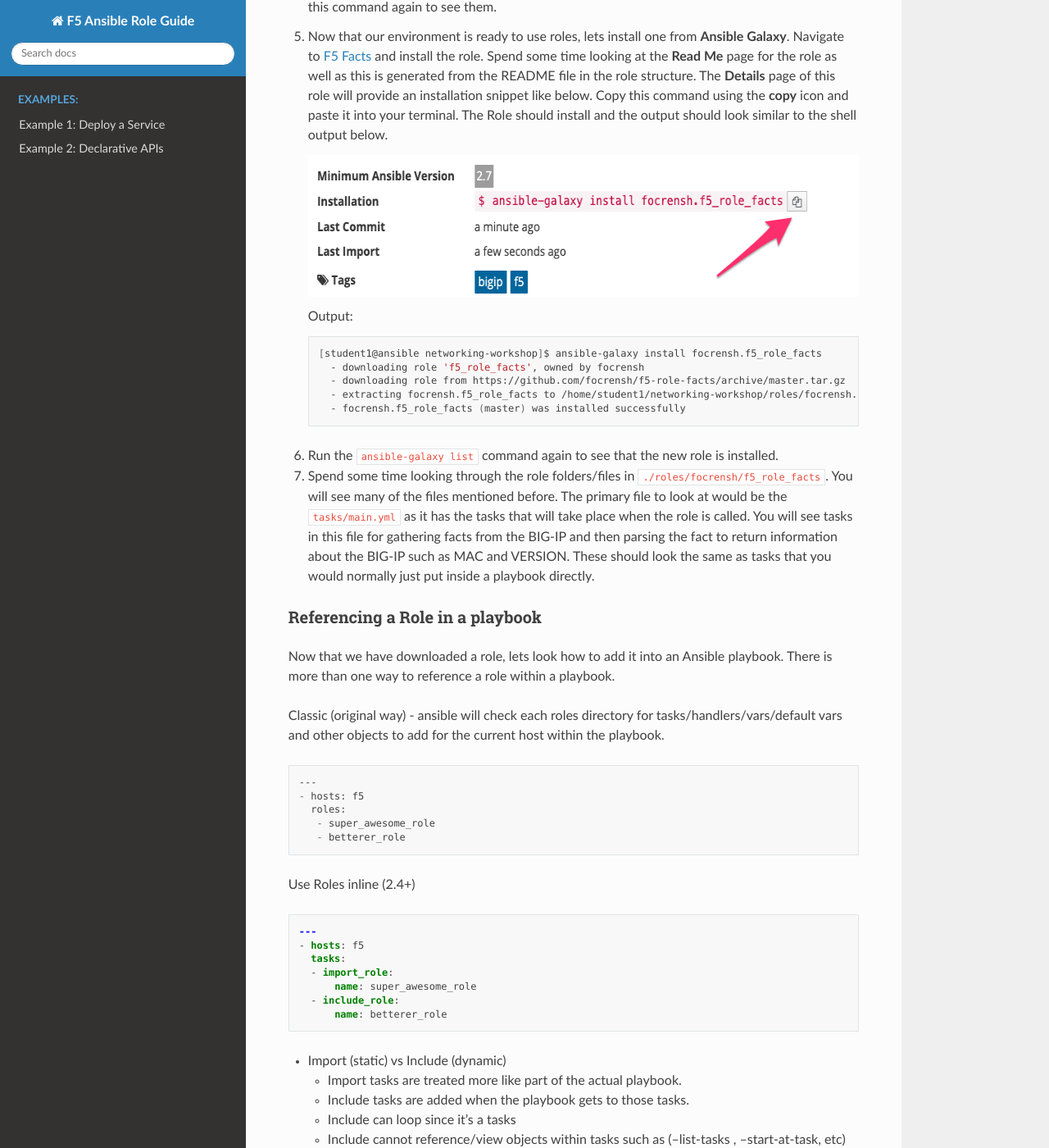
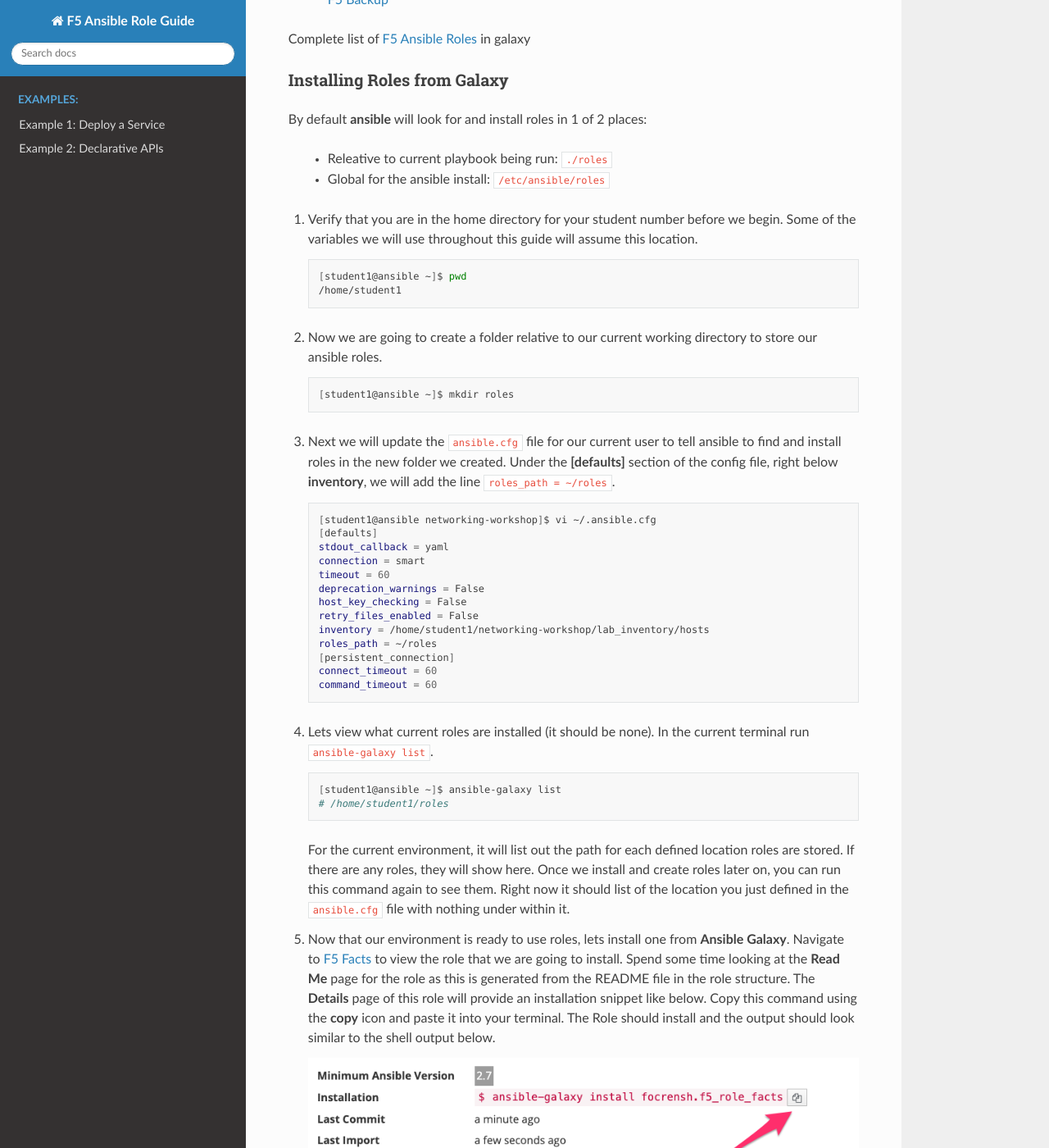
Before and after one commit to focrensh/role-lab, a Sphinx documentation site: the page built from docs/index.rst, in a window 1280 px wide and 1400 px high, scrolled down 3348 px. Shown: the whole window at 82% size. Built offline with Sphinx 7.4.7 and the Read the Docs theme 2.0.0, drawn with Linux system fonts in a browser that asks for light colours; some of the changed text lies outside the part shown.

Commit message:
role updates

```diff
--- a/docs/examples/ex1_modules.rst
+++ b/docs/examples/ex1_modules.rst
@@ -3,35 +3,48 @@
 
 In this section we will create a new role and then add it to our existing playbook. The outline of the role is below.
 
-- Create Role to deploy BIG-IP Service
+- Create Role to deploy a BIG-IP Service
+
   - Create Nodes
   - Create Pool
   - Add Pool Members to Pool
   - Create Virtual Server
 
-#. The first step will be to create the file/folder structure for the role. Luckily there is an ``ansible-galaxy init`` command that can be used to create the base directory structure for writing a role. All of the directories dont have to be utilized. The command below will create a role in the ``roles`` directory called **f5_role_service** and you should see the success message once done.
+#. The first step will be to create the file/folder structure for the role. Luckily there is an ``ansible-galaxy init`` command that can be used to create the base directory structure for writing a role. All of the directories dont have to be utilized. The command below will create a role in the ``roles`` directory called **f5_role_service** and you should see the success message once done. From your home directory, run the following command.
 
    .. code:: shell
 
-     [student1@ansible networking-workshop]$ ansible-galaxy init roles/f5_role_service
+     ansible-galaxy init roles/f5_role_service
+
+   .. code:: shell
+
+     [student1@ansible ~]$ ansible-galaxy init roles/f5_role_service
      - roles/f5_role_service was created successfully
 
-   With the role created you can now view the empty files/folders that were created from the role. Navigate to the role folder with ``cd roles/f5_role_service`` and look through the files.
+   With the role created you can now view the empty files/folders that were created from the command. Navigate to the role folder with ``cd roles/f5_role_service`` and look through the files.
 
-#. Next we will set the default connection details for role to use when connecting to a device. Since these vars will be **defaults** they can easily be overwritten by specifying vars in the playbook or when calling the role. They will only be used if nothing else with higher precdence is set. Edit the ``defaults/main.yml`` file with the connection details below.
+#. We will now set the default connection details for role to use when connecting to a BIG-IP. Since these vars will be **defaults** they can easily be overwritten by specifying vars in the playbook or when calling the role. They will only be used if nothing else with higher precedence is set. Edit the ``defaults/main.yml`` file with the connection details below. Remember that the variables in this file, such as **private_ip** are defined within our environments ``inventory/host`` file.
+
+   .. code:: shell
+
+     vi defaults/main.yml
 
    .. code:: YAML
 
       ---
       # defaults file for roles/f5_role_service
       provider:
-        server: "{{private_ip}}"
-        user: "{{ansible_user}}"
-        password: "{{ansible_ssh_pass}}"
+        server: "{{ private_ip }}"
+        user: "{{ ansible_user }}"
+        password: "{{ ansible_ssh_pass }}"
         server_port: 8443
         validate_certs: no
 
-#. The next part will be the primry part of the role. It will define the actual tasks that will run when the role is added to a playbook. Edit the ``tasks/main.yml`` file to have the tasks in the snippet below. The intent of this guide is to demonstrate roles and not modules so we will not be going in depth on the individual modules listed below. The variables defined here will be pulled from your ansible inventory file.
+#. The next part will be the primry part of the role. It will define the actual tasks that will run when the role is added to a playbook (Create Nodes, Pools VirtualServer, etc). Edit the ``tasks/main.yml`` file to have the tasks in the snippet below. The intent of this guide is to demonstrate roles and not modules so we will not be going in depth on the individual modules listed below. The variables defined here will be pulled from your ansible inventory file.
+
+   .. code:: shell
+
+     vi tasks/main.yml
 
    .. code:: YAML
 
@@ -77,11 +90,9 @@
         debug:
           msg: "The VIP (Virtual IP) is https://{{ansible_host}}"
 
-#. For good practice you should now modify the ``README.md`` in the roles folder with basic information about the role. It will have a template already laid out to make filling it out easier. It is common to add a short description, examples of what variables are needed, and an example of using the role in a playbook. This is not required, but is good practice. For an idea of what to put here, looking at existing Roles on galaxy is a good place to start.
+#. It is best practice to modify the ``README.md`` in the roles folder with basic information about the role. It will have a template already laid out to make filling it out easier. It is common to add a short description, examples of what variables are needed, and an example of using the role in a playbook. This is not required, but is good practice. For an idea of what to put here, looking at existing Roles on galaxy is a good place to start. ``meta/main.yml`` allows you to also specify author, revision, and dependency information to the role as well. This information will be used by Ansible Galaxy portal as well. For the sake of this guide, we can skip this step for now.
 
-#. Now that our Role is ready for use, lets add it to our playbook we created in the main section of this guide. Go back to your primary working directory with ``cd /home/student1/networking-workshop/``. Open up the playbook ``role_playbook.yml`` and add the newly created role leaving the **facts** role there. It will be the same syntax as the **facts** role we added earlier.
-
-#. Run the play book with ``ansible-playbook role_playbook.yml``. The playbook will return the device info as before, but it will now also create the Service defined in the new Role.
+#. Now that our Role is ready for use, lets add it to our playbook we created in the main section of this guide. Go back to your primary working directory with ``cd ~``. Open up the playbook ``role_playbook.yml`` and add the newly created role leaving the **facts** role there. It will be the same syntax as the **facts** role we added earlier.
 
    .. code:: YAML
 
@@ -100,4 +111,35 @@
             name: f5_role_service
 
 
-#. **Optional** As a challenge, edit the playbook so that the Service Role only runs when the Version of the BIG-IP matches what yours currently returns in the first role.
+#. Run the play book with ``ansible-playbook role_playbook.yml``. The playbook will return the device info as before, but it will now also create the Service defined in the new Role. You should see the new tasks run with a similar output to what is below.
+
+   .. code:: shell
+
+      TASK [include_role : f5_role_service]
+
+      TASK [f5_role_service : CREATE NODES]
+      changed: [f5] => (item=host1)
+      changed: [f5] => (item=host2)
+
+      TASK [f5_role_service : CREATE POOL] *
+      changed: [f5]
+
+      TASK [f5_role_service : ADD POOL MEMBERS]
+      changed: [f5] => (item=host1)
+      changed: [f5] => (item=host2)
+
+      TASK [f5_role_service : ADD VIRTUAL SERVER]
+      changed: [f5]
+
+      TASK [f5_role_service : PRINT OUT WEB VIP FOR F5]
+      ok: [f5] =>
+        msg: The VIP (Virtual IP) is https://IP
+
+      PLAY RECAP
+      f5                         : ok=9    changed=5    unreachable=0    failed=0    skipped=0    rescued=0    ignored=0
+
+
+
+   .. NOTE:: You should be able to now reach the F5 Service created by the role by putting the URL provided in the output in your browser. You can also log back into the BIG-IP using the same URL but with ``:8443`` at the end.
+
+#. **Optional** As a challenge, edit the playbook so that the Service Role only runs when the Version of the BIG-IP matches what yours currently returns in the first role. This will demonstrate that the facts that the first role gathered can be used to decide future actions in your playbook!
--- a/docs/index.rst
+++ b/docs/index.rst
@@ -11,19 +11,31 @@
    examples/ex2_declarative
 
 
+Lab Environment
+---------------
+
+You will get login information at the beginning of class. Verify you can ssh to your lab ansible host on the primary page using your student number. Below is a diagram of the lab environment that you will be working in.
+
+|labenv|
+
+.. NOTE:: You can retrieve the IP of your F5 BIG-IP instance in /home/studentX/networking_workshop/lab_inventory/hosts file. Access the GUI in  the browser with https://X.X.X.X:8443/
+
 What is an Ansible Role
 -----------------------
 
-Ansible role is an independent component which allows reuse of common configuration steps. Ansible roles have to be used within playbook. An Ansible role is a set of tasks to configure a device to a desired state. Roles are defined using YAML files with a predefined directory structure. This predefined structure allows a roles behavior to be predictable when reusing them.
-
-We will go over the directory structure later in the lab
+An Ansible role is an independent component which allows reuse of common configuration objects. You can use an Ansible Role by adding to a new or existing playbook. An Ansible role is a set of tasks to configure a device to a desired state. Roles are defined using YAML files with a predefined directory structure. This predefined structure allows a roles behavior to be predictable when reusing them. We will go over this directory structure later in the lab
 
 For complete documentation refer to https://docs.ansible.com/ansible/latest/user_guide/playbooks_reuse_roles.html
 
 Why use an Ansible Role
 -----------------------
 
-Advantages: The proper organization of roles will not only simplify your work with scripts, improving their structure and further support, but also eliminates duplication of tasks in playbooks. A role is a way of splitting Ansible tasks into files which are easier to manipulate with.
+Roles allow you to group common tasks or actions together to create a desired end state. By adding these tasks to a role, you are allowing the reference of a single object, the role, to add similar functionality to any playbook.
+
+- Reduce rework (common functionality is shared)
+- Improve reliability (lower number of 1-off playbooks)
+- Single Source-of-Truth for the role
+- Makes playbooks easier to read
 
 Role Structure
 --------------
@@ -73,7 +85,7 @@
 
 - Installing NGINX regardless of destination platform. (https://galaxy.ansible.com/nginxinc/nginx)
 
-  - The Role can figure out if its debian or ubuntu or others and run the appropriate modules/commands to install nginx
+  - The Role can figure out if the platform is debian, ubuntu, or others and run the appropriate modules/commands to install nginx
 
 - Group common tasks together to get a desired outcome
 
@@ -90,42 +102,47 @@
    - Releative to current playbook being run: ``./roles``
    - Global for the ansible install: ``/etc/ansible/roles``
 
-#. Navigate to the ``networking-workshop/`` directory.
+#. Verify that you are in the home directory for your student number before we begin. Some of the variables we will use throughout this guide will assume this location.
 
    .. code:: shell
 
-      [student1@ansible ~]$ cd networking-workshop/
-      [student1@ansible networking-workshop]$
+      [student1@ansible ~]$ pwd
+      /home/student1
 
 #. Now we are going to create a folder relative to our current working directory to store our ansible roles.
 
    .. code:: shell
 
-      [student1@ansible networking-workshop]$ mkdir roles
+      [student1@ansible ~]$ mkdir roles
 
-#. Next we will update the **ansible.cfg** file for our current user to tell ansible to find and install roles in the new folder we created. At the bottom of the file we will add the line ``roles_path = ./roles``.
+#. Next we will update the ``ansible.cfg`` file for our current user to tell ansible to find and install roles in the new folder we created. Under the **[defaults]** section of the config file, right below **inventory**, we will add the line ``roles_path = ~/roles``.
 
    .. code:: shell
 
       [student1@ansible networking-workshop]$ vi ~/.ansible.cfg
       [defaults]
+      stdout_callback = yaml
       connection = smart
       timeout = 60
+      deprecation_warnings = False
+      host_key_checking = False
+      retry_files_enabled = False
       inventory = /home/student1/networking-workshop/lab_inventory/hosts
-      host_key_checking = False
-      private_key_file = /home/student1/.ssh/aws-private.pem
-      roles_path = ./roles
+      roles_path = ~/roles
+      [persistent_connection]
+      connect_timeout = 60
+      command_timeout = 60
 
 #. Lets view what current roles are installed (it should be none). In the current terminal run ``ansible-galaxy list``.
 
    .. code:: shell
 
-      [student1@ansible networking-workshop]$ ansible-galaxy list
-      # /---/.ansible/roles
+      [student1@ansible ~]$ ansible-galaxy list
+      # /home/student1/roles
 
-   For the current environment, it will list out the path for each defined location roles are stored. If there are any roles, they will show here. Once we install and create roles later on, you can run this command again to see them.
+   For the current environment, it will list out the path for each defined location roles are stored. If there are any roles, they will show here. Once we install and create roles later on, you can run this command again to see them. Right now it should list of the location you just defined in the ``ansible.cfg`` file with nothing under within it.
 
-#. Now that our environment is ready to use roles, lets install one from **Ansible Galaxy**. Navigate to |f5rolefacts| and install the role. Spend some time looking at the **Read Me** page for the role as well as this is generated from the README file in the role structure. The **Details** page of this role will provide an installation snippet like below. Copy this command using the **copy** icon and paste it into your terminal. The Role should install and the output should look similar to the shell output below.
+#. Now that our environment is ready to use roles, lets install one from **Ansible Galaxy**. Navigate to |f5rolefacts| to view the role that we are going to install. Spend some time looking at the **Read Me** page for the role as this is generated from the README file in the role structure. The **Details** page of this role will provide an installation snippet like below. Copy this command using the **copy** icon and paste it into your terminal. The Role should install and the output should look similar to the shell output below.
 
    |role-install|
 
@@ -136,18 +153,29 @@
       [student1@ansible networking-workshop]$ ansible-galaxy install focrensh.f5_role_facts
         - downloading role 'f5_role_facts', owned by focrensh
         - downloading role from https://github.com/focrensh/f5-role-facts/archive/master.tar.gz
-        - extracting focrensh.f5_role_facts to /home/student1/networking-workshop/roles/focrensh.f5_role_facts
+        - extracting focrensh.f5_role_facts to /home/student1/roles/focrensh.f5_role_facts
         - focrensh.f5_role_facts (master) was installed successfully
 
 #. Run the ``ansible-galaxy list`` command again to see that the new role is installed.
 
-#. Spend some time looking through the role folders/files in ``./roles/focrensh/f5_role_facts``. You will see many of the files mentioned before. The primary file to look at would be the ``tasks/main.yml`` as it has the tasks that will take place when the role is called. You will see tasks in this file for gathering facts from the BIG-IP and then parsing the fact to return information about the BIG-IP such as MAC and VERSION. These should look the same as tasks that you would normally just put inside a playbook directly.
+   .. code:: shell
+
+      [student1@ansible ~]$ ansible-galaxy list
+      # /home/student1/roles
+      - focrensh.f5_role_facts, master
+
+#. Spend some time looking through the role folders/files in ``./roles/focrensh.f5_role_facts``. You will see many of the files mentioned before. The primary file to look at would be the ``tasks/main.yml`` as it has the tasks that will take place when the role is called. You will see tasks in this file for gathering facts from the BIG-IP and then parsing the fact to return information about the BIG-IP such as MAC and VERSION. These should look the same as tasks that you would normally put inside a playbook directly.
+
+   Primary files to take note of:
+
+   - ``./roles/focrensh.f5_role_facts/tasks/main.yml`` Tasks for the role
+   - ``./roles/focrensh.f5_role_facts/defaults/main.yml`` Default Vars for the role
 
 Referencing a Role in a playbook
 ~~~~~~~~~~~~~~~~~~~~~~~~~~~~~~~~
 Now that we have downloaded a role, lets look how to add it into an Ansible playbook. There is more than one way to reference a role within a playbook.
 
-Classic (original way) - ansible will check each roles directory for tasks/handlers/vars/default vars and other objects to add for the current host within the playbook.
+Classic (original way) - ansible will check each roles directory for tasks, handlers, vars, default, vars and other objects to add for the current host within the playbook. This is declared at the top of the play before ``tasks`` are defined. These objects will run before the tasks section begins.
 
 .. code:: rst
 
@@ -157,7 +185,7 @@
       - super_awesome_role
       - betterer_role
 
-Use Roles inline (2.4+)
+Use Roles inline (2.4+). With this method, the role is treated more like a task itself within the playbook. It allows you to define when the role is referneced within the playbook. You will see that the example roles below are mentioned under the ``tasks`` section.
 
 .. code:: yaml
 
@@ -169,11 +197,14 @@
      - include_role:
          name: betterer_role
 
+
+Using a role as a task has two different variants itself as show above. Import and Include.
+
 - Import (static) vs Include (dynamic)
 
   - Import tasks are treated more like part of the actual playbook.
   - Include tasks are added when the playbook gets to those tasks.
-  - Include can loop since it’s a tasks
+  - Include can loop
   - Include cannot reference/view objects within tasks such as (--list-tasks , --start-at-task, etc)
 
 Roles can use vars, tags, and conditionals just like other tasks. Below is an example of adding 2 variables to a role inline of the playbook.
@@ -185,11 +216,15 @@
         - include_role:
            name: super_awesome_role
           vars:
-           dir: '/opt/test'
+           app_name: app123
            app_port: 8080
 
 
-#. Lets create a playbook that will call the role we created in the previous section. Create a new playbook called ``role_playbook.yml`` and copy the yaml below into it. The name of the role matches that of the role that is now inside of the ``./roles`` directory. Notice that we are including the role into the playbook similar to tasks. When the ``include_role`` task triggers it will run the tasks within it as if they were then part of the playbook.
+#. Lets create a playbook that will call the role we created in the previous section. Create a new playbook called ``role_playbook.yml`` and copy the yaml below into it. The name of the role matches that of the role that is now inside of the ``./roles`` directory. Notice that we are including the role into the playbook similar to tasks. When the ``include_role`` task triggers it will run the tasks within it as if they were then part of the playbook. Make sure you are back in the home directory of your user with ``cd ~``.
+
+   .. code:: bash
+
+      [student1@ansible ~]$ vi role_playbook.yml
 
    .. code:: yaml
 
@@ -204,9 +239,13 @@
         - include_role:
             name: focrensh.f5_role_facts
 
-#. Run the play book with ``ansible-playbook role_playbook.yml``. The playbook>>role should output the VirtualServers, MAC, and VERSION of the BIG-IP.
+#. Run the play book with ``ansible-playbook role_playbook.yml``. The playbook>>role should output the VirtualServers (empty), MAC, and VERSION of the BIG-IP. (Your BIG-IP version may be different)
 
    .. code:: shell
+
+      TASK [focrensh.f5_role_facts : DISPLAY Virtual Servers]
+      ok: [f5] =>
+        device_facts['virtual_servers']: []
 
       TASK [focrensh.f5_role_facts : DISPLAY THE MAC ADDRESS]
       ok: [f5] => {
@@ -214,17 +253,16 @@
       }
       TASK [focrensh.f5_role_facts : DISPLAY THE VERSION]
       ok: [f5] => {
-          "device_facts['system_info']['product_version']": "14.1.0.3"
+          "device_facts['system_info']['product_version']": "13.1.0.7"
       }
 
 
    The example facts that come back from this role could now be used to take action in other parts of the playbook. We have access to the variables without having to define each task to gather/parse them directly in the playbook. We can simply include the role into the playbook making it less difficult to understand the intent of the playbook and also allowing other playbooks to reuse this role.
 
-   .. NOTE:: Grab the IP information for the F5 load balancer from the /home/studentX/networking_workshop/lab_inventory/hosts file, and type it in like so: https://X.X.X.X:8443/
-
-
 Creating Roles
 --------------
+
+In this section we are going to create new roles versus just downloading them from Galaxy. Please use the links below to run through each example.
 
 Role1 - Using Ansible modules
 ~~~~~~~~~~~~~~~~~~~~~~~~~~~~~
@@ -255,24 +293,19 @@
 
 
 .. |role-install| image:: images/galaxy-install.png
-   :scale: 100%
-
+.. |labenv| image:: images/env.png
 .. |f5ansibleroles| raw:: html
 
    <a href="https://galaxy.ansible.com/f5devcentral" target="_blank">F5 Ansible Roles</a>
-
 .. |f5backuprole| raw:: html
 
    <a href="https://galaxy.ansible.com/f5devcentral/backup_config" target="_blank">F5 Backup</a>
-
 .. |f5gslbrole| raw:: html
 
    <a href="https://galaxy.ansible.com/f5devcentral/bigip_gslb" target="_blank">F5 GSLB</a>
-
 .. |f5rolefacts| raw:: html
 
    <a href="https://galaxy.ansible.com/focrensh/f5_role_facts" target="_blank">F5 Facts</a>
-
 .. |f5ansiblemodules| raw:: html
 
    <a href="https://docs.ansible.com/ansible/latest/modules/list_of_network_modules.html#f5" target="_blank">F5 Ansible Modules</a>
```
Also changed, not shown: docs/images/env.png (added).
